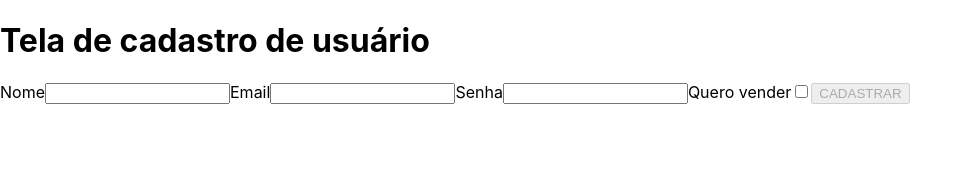
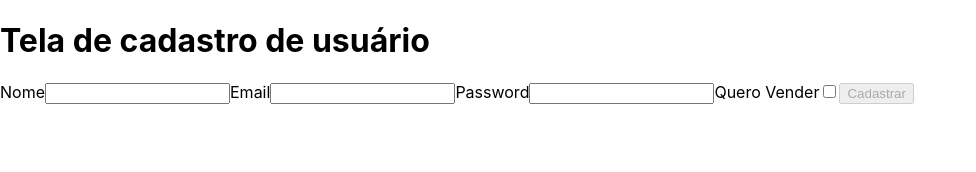
Before and after one commit to tryber/sd-03-trybeer-6, a React (Create React App) app in the folder front-end/: page /register in a window 1280 px wide. Shown: the top 172 px of the page, without its empty margins (0-976 px from the left). Built offline with nearby package versions, Linux system fonts and the light colour scheme.

Commit message:
Req 2 ok

```diff
--- a/front-end/src/App.jsx
+++ b/front-end/src/App.jsx
@@ -9,6 +9,9 @@ const App = () => (
   <Switch>
     <Route path="/login" component={ Login } />
     <Route path="/register" component={ Register } />
+    <Route path="/products" component={ () => <div>Products Page</div> } />
+    <Route path="/admin/orders" component={ () => <div>Admin Orders Page</div> } />
+    <Route exact path="/" component={ Login } />
   </Switch>
 );
 
--- a/front-end/src/components/register/Register.jsx
+++ b/front-end/src/components/register/Register.jsx
@@ -1,13 +1,29 @@
 import React, { useState } from 'react';
+import { useHistory } from 'react-router-dom';
+import NewRegisterUser from '../../utils/axios/RegisterUser';
 
 export default function Register() {
   const [name, setName] = useState(null);
   const [email, setEmail] = useState(null);
   const [password, setPassword] = useState(null);
+  const [isAdmin, setIsAdmin] = useState(false);
   const [emailError, setEmailError] = useState(null);
   const [passwordError, setPasswordError] = useState(null);
   const [nameError, setNameError] = useState(null);
-  const [isAdmin, setIsAdmin] = useState(false);
+  const [registerError, setRegisterError] = useState(null);
+  const history = useHistory();
+  const mgNumber = 6;
+
+  const registerUser = async () => {
+    const registerAnsw = await NewRegisterUser(name, email, password, isAdmin);
+    const statusErr = 404;
+
+    if (registerAnsw === statusErr) return setRegisterError(registerAnsw);
+    if (registerAnsw.user.role) return history.push('/admin/orders');
+    if (!registerAnsw.user.role) return history.push('/products');
+
+    return null;
+  };
 
   const emailValidator = (e) => {
     const {
@@ -59,6 +75,7 @@ export default function Register() {
   return (
     <div>
       <h1>Tela de cadastro de usuário</h1>
+      <div>{registerError ? <p>E-mail already in database.</p> : null}</div>
       <form>
         <label htmlFor="name">
           Nome
@@ -81,17 +98,18 @@ export default function Register() {
           {emailError ? <p>{emailError}</p> : null}
         </label>
         <label htmlFor="senha">
-          Senha
+          Password
           <input
             type="password"
             name="senha"
             data-testid="signup-password"
             onBlur={ (e) => passwordValidator(e) }
+            onChange={ (e) => setPassword(e.target.value) }
           />
           {passwordError ? <p>{passwordError}</p> : null}
         </label>
         <label htmlFor="seller">
-          Quero vender
+          Quero Vender
           <input
             type="checkbox"
             name="seller"
@@ -102,9 +120,18 @@ export default function Register() {
         <button
           type="button"
           data-testid="signup-btn"
-          disabled={ !name || !email || !password || emailError || passwordError || nameError }
+          disabled={
+            !name
+            || !email
+            || !password
+            || emailError
+            || passwordError
+            || nameError
+            || password.length < mgNumber
+          }
+          onClick={ () => registerUser() }
         >
-          CADASTRAR
+          Cadastrar
         </button>
       </form>
     </div>
--- /dev/null
+++ b/front-end/src/utils/axios/RegisterUser.js
@@ -0,0 +1,17 @@
+const axios = require('axios').default;
+
+const NewRegisterUser = async (name, email, password, role) => {
+  try {
+    const response = await axios.post('http://localhost:3001/user/create', {
+      name,
+      email,
+      password,
+      role,
+    });
+    return response.data;
+  } catch (err) {
+    return err.response.status;
+  }
+};
+
+export { NewRegisterUser as default };
```
